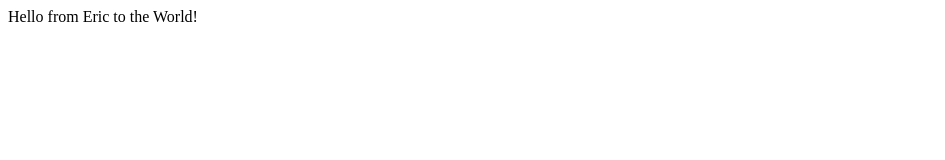
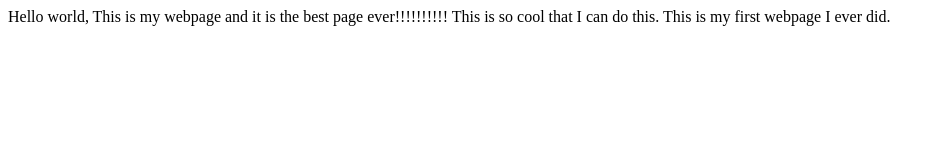
Before and after one commit to awesomeboo/awesomeboo.github.io, a plain HTML site: page index.html in a window 1280 px wide. Shown: the whole page, without its empty margins (0-945 px from the left). Drawn offline with Linux system fonts and the light colour scheme.

Commit message:
Update index.html

```diff
--- a/index.html
+++ b/index.html
@@ -1,11 +1,14 @@
 <!DOCTYPE html>
 <html>
 <head>
-	<title>Eric's Home Page</title>
+	<title>Eric Awesome Page</title>
 </head>
 
 <body>
-Hello from Eric to the World!
+Hello world,
+   This is my webpage and it is the best page ever!!!!!!!!!!
+   This is so cool that I can do this.
+   This is my first webpage I ever did.
 </body>
 
 </html>
```
